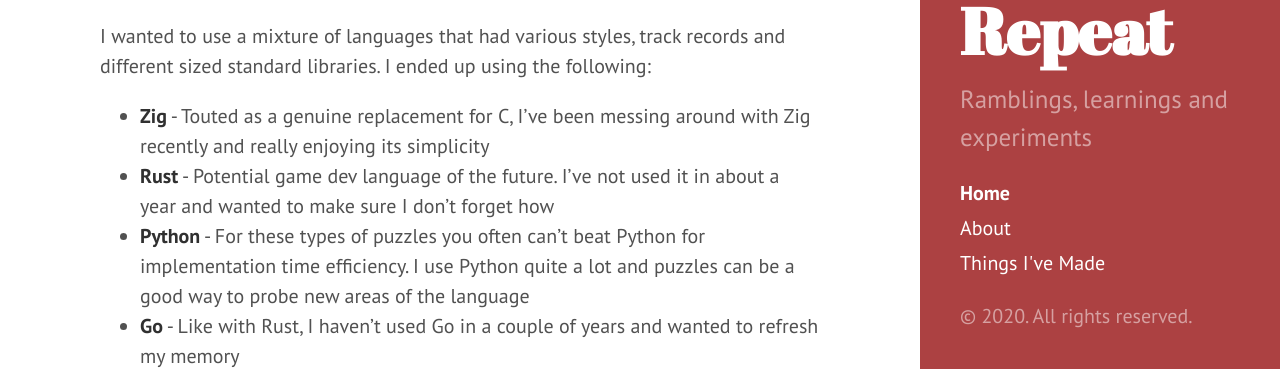
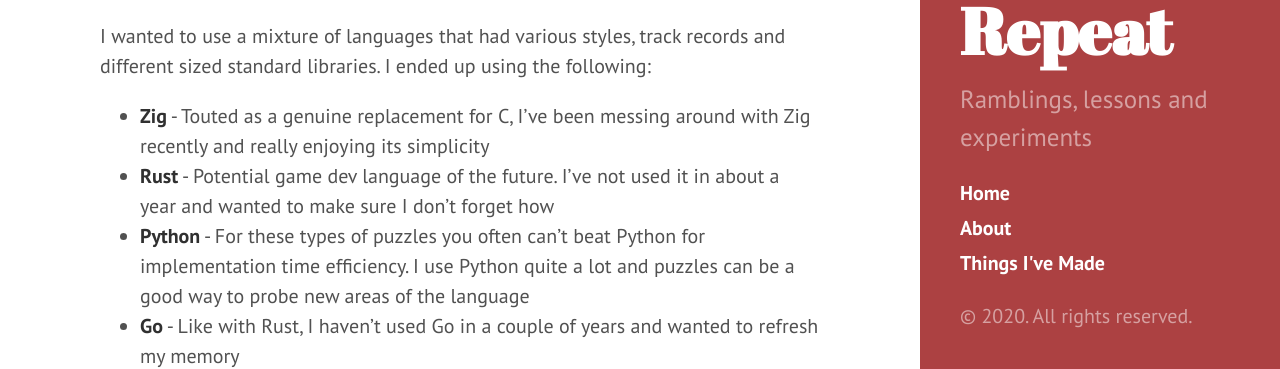
Before and after one commit to RevDownie/RevDownie.github.io, a Jekyll site: the page built from index.html, in a window 1280 px wide. Shown: the part 529-898 px from the top of the page. Built offline with Jekyll 4.4.1, drawn with Linux system fonts in a browser that asks for light colours; the list of posts is cut into pages by our own code.

Commit message:
Minor text change

```diff
--- a/_config.yml
+++ b/_config.yml
@@ -7,7 +7,7 @@ permalink:        pretty
 # Setup
 title:            Program, Weep, Repeat
 tagline:          'Programming, Blogging and Outrageous Shorts'
-description:      'Ramblings, learnings and experiments'
+description:      'Ramblings, lessons and experiments'
 url:              http://www.program-weep-repeat.co.uk
 baseurl:          /
 
--- a/_includes/sidebar.html
+++ b/_includes/sidebar.html
@@ -10,7 +10,7 @@
     </div>
 
     <nav class="sidebar-nav">
-      <a class="sidebar-nav-item{% if page.url == site.baseurl %} active {% else %} active {% endif %}" href="{{ site.baseurl }}">Home</a>
+      <a class="sidebar-nav-item active" href="{{ site.baseurl }}">Home</a>
 
       {% comment %}
         The code below dynamically generates a sidebar nav of pages with
@@ -21,7 +21,7 @@
       {% for node in pages_list %}
         {% if node.title != null %}
           {% if node.layout == "page" %}
-            <a class="sidebar-nav-item{% if page.url == node.url %} active{% endif %}" href="{{ node.url }}">{{ node.title }}</a>
+            <a class="sidebar-nav-item active" href="{{ node.url }}">{{ node.title }}</a>
           {% endif %}
         {% endif %}
       {% endfor %}
```
